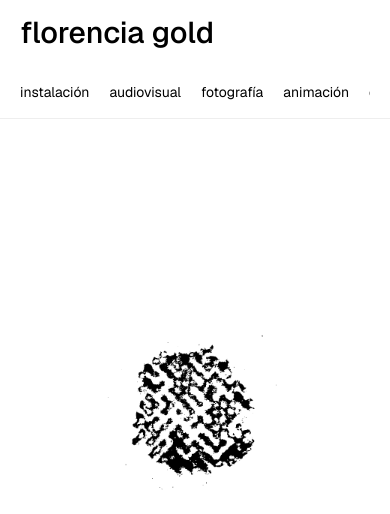
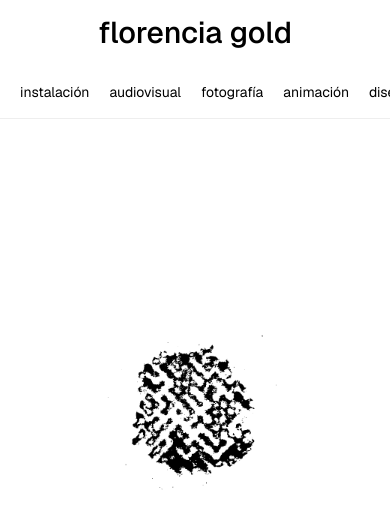
Before and after one commit to florgold/portfolio, a plain HTML site: page index.html in a window 390 px wide. Drawn offline with nearby package versions, Linux system fonts and the light colour scheme.

Commit message:
Update style.css

```diff
--- a/style.css
+++ b/style.css
@@ -322,11 +322,14 @@
         border-bottom: 1px solid #eee;
     }
 
+    .logo{
+        text-align: center;
+    }
     /* 2. El nav o la lista de items */
     .sidebar ul {
         display: flex; /* La magia sucede acá */
         flex-direction: row; /* Horizontal */
-        overflow-x: auto; /* Permite scroll horizontal si tenés muchos items */
+        /*overflow-x: auto; /* Permite scroll horizontal si tenés muchos items */
         white-space: nowrap; /* Evita que los nombres salten de línea */
         gap: 20px;
         padding: 0;
```
